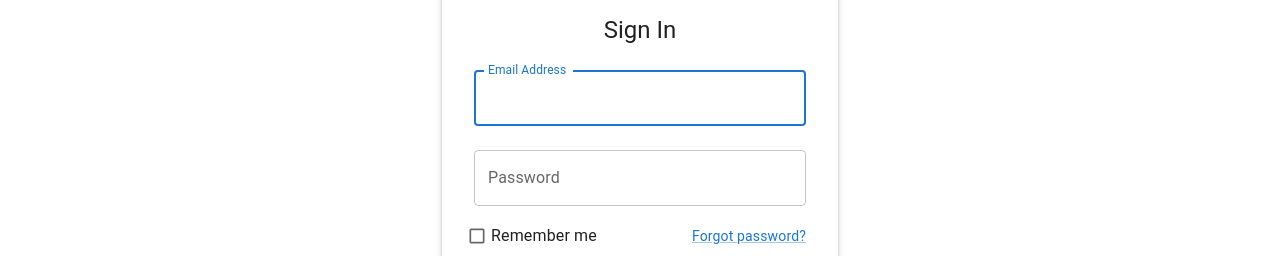
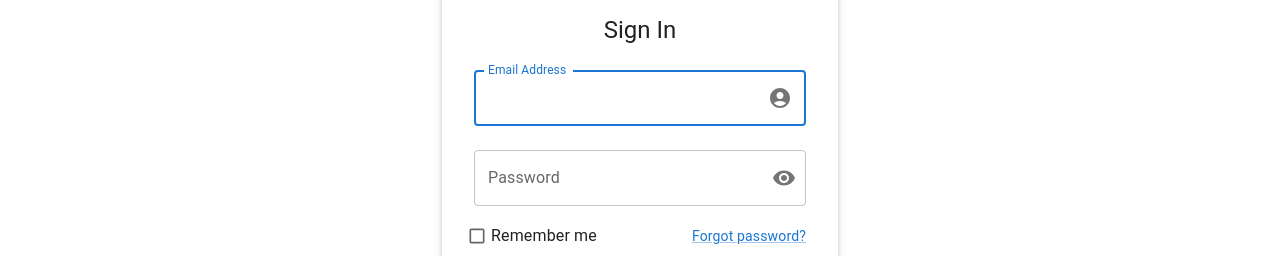
Before and after one commit to nivel10/React_JS_Material_UI, a React (Vite) app: page /login in a window 1280 px wide. Shown: the part 154-410 px from the top of the page. Built offline with nearby package versions, Linux system fonts and the light colour scheme; no server answers.

Commit message:
Sync - 20250913 - 13:11
Sync - 20250913 - 13:11

```diff
--- a/src/auth/PrivateRouter.tsx
+++ b/src/auth/PrivateRouter.tsx
@@ -1,12 +1,13 @@
 import React from "react";
 import { Navigate, Outlet, useLocation } from "react-router-dom";
 import { useAuth } from "./UserAuth";
+import { FullScreenLoader } from "../components/FullScreenLoader";
 
 const PrivateRoute: React.FC = () => {
   const { isAuthenticated, loading } = useAuth();
   const location = useLocation();
 
-  if (loading) return <div>Cargando sesión…</div>;
+  if (loading) return <FullScreenLoader message="Loading wait..." />;
 
   return isAuthenticated ? (
     <Outlet />
--- a/src/auth/PublicRouter.tsx
+++ b/src/auth/PublicRouter.tsx
@@ -1,11 +1,12 @@
 import React from "react";
 import { Navigate, Outlet } from "react-router-dom";
 import { useAuth } from "./UserAuth";
+import { FullScreenLoader } from "../components/FullScreenLoader";
 
 const PublicRoute: React.FC = () => {
   const { isAuthenticated, loading } = useAuth();
 
-  if (loading) return <div>Cargando sesión…</div>;
+  if (loading) return <FullScreenLoader message="Loading wait..." />;
 
   return isAuthenticated ? <Navigate to="/task" replace /> : <Outlet />;
 };
--- /dev/null
+++ b/src/components/FullScreenLoader.tsx
@@ -0,0 +1,27 @@
+import { Box, CircularProgress, Typography } from "@mui/material";
+
+interface FullScreenLoaderProps {
+  message?: string;
+}
+
+export function FullScreenLoader({ message = "Loading wait…" }: FullScreenLoaderProps) {
+  return (
+    <Box
+      sx={{
+        display: "flex",
+        flexDirection: "column",
+        alignItems: "center",
+        justifyContent: "center",
+        height: "100vh",
+        gap: 2,
+        bgcolor: "background.default",
+        color: "text.primary",
+      }}
+    >
+      <CircularProgress size={48} />
+      <Typography variant="h6" component="p">
+        {message}
+      </Typography>
+    </Box>
+  );
+}
--- /dev/null
+++ b/src/components/LoadingContext.tsx
@@ -0,0 +1,23 @@
+import React, { type ReactNode, useCallback, useState } from 'react'
+import { Backdrop, CircularProgress } from '@mui/material'
+import { LoadingContext } from './LoadingContextBase'
+
+export const LoadingProvider: React.FC<{ children: ReactNode }> = ({ children }) => {
+  const [isLoading, setIsLoading] = useState(false)
+  const openLoading = useCallback(() => setIsLoading(true), [])
+  const closeLoading = useCallback(() => setIsLoading(false), [])
+
+  return (
+    <LoadingContext.Provider value={{ openLoading, closeLoading }}>
+      {children}
+      <Backdrop aria-busy={true}
+        role='alertdialog'
+        sx={{ color: '#fff', zIndex: (theme) => theme.zIndex.drawer + 999 }}
+        open={isLoading}>
+        <CircularProgress color="inherit" />
+      </Backdrop>
+    </LoadingContext.Provider>
+  )
+}
+
+export default LoadingProvider;
--- a/src/components/NotificationContext.tsx
+++ b/src/components/NotificationContext.tsx
@@ -1,7 +1,7 @@
 import React, { useState } from "react";
 import { Snackbar, Alert } from "@mui/material";
 import type { AlertColor } from "@mui/material";
-import { NotificationContext, type NotificationMessage } from "./notificationCtx";
+import { NotificationContext, type NotificationMessage } from "./useNotification";
 
 interface NotificationItem {
   id: string;
--- /dev/null
+++ b/src/components/loadingContextBase.ts
@@ -0,0 +1,8 @@
+import { createContext } from "react"
+
+export type LoadingContextType = {
+  openLoading: () => void
+  closeLoading: () => void
+}
+
+export const LoadingContext = createContext<LoadingContextType | undefined>(undefined)
--- /dev/null
+++ b/src/components/useLoading.ts
@@ -0,0 +1,15 @@
+import { useContext } from 'react'
+import { LoadingContext, type LoadingContextType } from './LoadingContextBase';
+
+// export type LoadingContextType = {
+//   openLoading: () => void
+//   closeLoading: () => void
+// }
+
+// export const LoadingContext = createContext<LoadingContextType | undefined>(undefined)
+
+export function useLoading(): LoadingContextType {
+  const ctx = useContext(LoadingContext)
+  if (!ctx) throw new Error('useLoading debe usarse dentro de un <LoadingProvider>');
+  return ctx
+}
--- a/src/main.tsx
+++ b/src/main.tsx
@@ -10,14 +10,17 @@ import "@fontsource/poppins/400.css"
 import "@fontsource/poppins/500.css"
 import "@fontsource/poppins/700.css"
 import NotificationProvider from './components/NotificationContext.tsx'
+import LoadingProvider from './components/LoadingContext.tsx'
 
 createRoot(document.getElementById('root')!).render(
   <StrictMode>
     <BrowserRouter>
       <NotificationProvider>
-        <AuthProvider>
-          <App />
-        </AuthProvider>
+        <LoadingProvider>
+          <AuthProvider>
+            <App />
+          </AuthProvider>
+        </LoadingProvider>
       </NotificationProvider>
     </BrowserRouter>
 
--- a/src/pages/Login.tsx
+++ b/src/pages/Login.tsx
@@ -8,13 +8,20 @@ import {
     Paper,
     FormControlLabel,
     Checkbox,
-    Link
+    Link,
+    FormControl,
+    InputLabel,
+    OutlinedInput,
+    InputAdornment,
+    IconButton
 } from '@mui/material';
 import LoginIcon from '@mui/icons-material/Login';
 import { useLocation, useNavigate, Link as RouterLink } from 'react-router-dom';
 import { useAuth } from '../auth/UserAuth';
 import type { Result } from '../interfaces/ICommons';
-import { useNotification, } from '../components/notificationCtx'
+import { useNotification, } from '../components/useNotification'
+import { useLoading } from '../components/useLoading';
+import { AccountCircle, Visibility, VisibilityOff } from '@mui/icons-material';
 
 interface LoginFormState {
     email: string;
@@ -28,6 +35,7 @@ interface ErrorInput {
 }
 
 const Login: React.FC = () => {
+    const { closeLoading, openLoading, } = useLoading();
     const { login } = useAuth();
     const navigate = useNavigate();
     const location = useLocation();
@@ -36,6 +44,13 @@ const Login: React.FC = () => {
 
     const [errorEmail, setErrorEmail] = useState<ErrorInput>({ success: true, message: '' });
     const [errorPassword, setErrorPassword] = useState<ErrorInput>({ success: true, message: '' });
+
+    const [showPassword, setShowPassword] = useState(false);
+
+    const handleClickShowPassword = () => setShowPassword((prev) => !prev);
+    const handleMouseDownPassword = (event: React.MouseEvent<HTMLButtonElement>) => {
+        event.preventDefault();
+    };
 
     const [formData, setFormData] = useState<LoginFormState>({
         email: '',
@@ -70,31 +85,32 @@ const Login: React.FC = () => {
     const handleSubmit = async (e: React.FormEvent) => {
         e.preventDefault();
 
-        // Reset errors
         setErrorEmail({ success: true, message: '' });
         setErrorPassword({ success: true, message: '' });
 
         if (!formDataCheck()) return;
 
-        //let response: Result<User> = { success: true, message: '', data: { id: '', first_name: '', last_name: '', email: '', is_deleted: false, created_at: 0, updated_at: 0 }, };
         let response: Result<unknown> = { success: true, message: '', data: {}, };
         try {
+            openLoading();
             response = await login({ email: formData?.email, password: formData?.password, remember_me: formData?.remember_me });
             if (!response?.success) {
-                notify(response?.message, 'error', 6000);
+                closeLoading();
+                notify(response?.message, 'error', 4000);
                 return;
             }
 
             navigate(from, { replace: true });
+            closeLoading();
         } catch (ex) {
+            closeLoading();
             let msgText = '';
             if (ex instanceof Error) {
                 msgText = ex?.message;
             } else {
                 msgText = String(ex);
             }
-            notify(msgText, 'error', 6000);
-            //console.error(ex);
+            notify(msgText, 'error', 4000);
         }
     };
 
@@ -126,20 +142,49 @@ const Login: React.FC = () => {
                         onFocus={() => setErrorEmail({ success: true, message: '' })}
                         value={formData.email}
                         onChange={handleChange}
+                        InputProps={{
+                            endAdornment: (
+                                <InputAdornment position="end">
+                                    <AccountCircle color="action" />
+                                </InputAdornment>
+                            ),
+                        }}
                     />
-                    <TextField
+
+                    <FormControl
                         margin="normal"
                         fullWidth
+                        variant="outlined"
                         error={!errorPassword.success}
-                        helperText={!errorPassword.success ? errorPassword.message : ''}
-                        name="password"
-                        label="Password"
-                        type="password"
-                        id="password"
-                        onFocus={() => setErrorPassword({ success: true, message: '' })}
-                        value={formData.password}
-                        onChange={handleChange}
-                    />
+                    >
+                        <InputLabel htmlFor="password">Password</InputLabel>
+                        <OutlinedInput
+                            id="password"
+                            name="password"
+                            type={showPassword ? 'text' : 'password'}
+                            value={formData.password}
+                            onChange={handleChange}
+                            onFocus={() => setErrorPassword({ success: true, message: '' })}
+                            endAdornment={
+                                <InputAdornment position="end">
+                                    <IconButton
+                                        aria-label={showPassword ? 'Ocultar contraseña' : 'Mostrar contraseña'}
+                                        onClick={handleClickShowPassword}
+                                        onMouseDown={handleMouseDownPassword}
+                                        edge="end"
+                                    >
+                                        {showPassword ? <VisibilityOff /> : <Visibility />}
+                                    </IconButton>
+                                </InputAdornment>
+                            }
+                            label="Password"
+                        />
+                        {!errorPassword.success && (
+                            <Typography variant="caption" color="error">
+                                {errorPassword.message}
+                            </Typography>
+                        )}
+                    </FormControl>
 
                     <Box
                         sx={{
--- a/src/pages/Register.tsx
+++ b/src/pages/Register.tsx
@@ -11,7 +11,7 @@ import PersonAddIcon from '@mui/icons-material/PersonAdd';
 import { Link, useNavigate } from 'react-router-dom';
 import { useAuth } from '../auth/UserAuth';
 import type { Result } from '../interfaces/ICommons';
-import { useNotification } from '../components/notificationCtx';
+import { useNotification } from '../components/useNotification';
 
 interface RegisterFormState {
     first_name: string;
@@ -105,7 +105,7 @@ const Register: React.FC = () => {
             });
 
             if (!response.success) {
-                notify(response?.message, "error", 6000);
+                notify(response?.message, "error", 4000);
                 return;
             }
 
@@ -118,7 +118,7 @@ const Register: React.FC = () => {
                 msgText = String(ex);
             }
 
-            notify(msgText, 'error', 6000);
+            notify(msgText, 'error', 4000);
             console.error(ex);
         }
     };
```
Also changed, not shown: src/components/useNotification.ts (renamed from src/components/notificationCtx.tsx).
